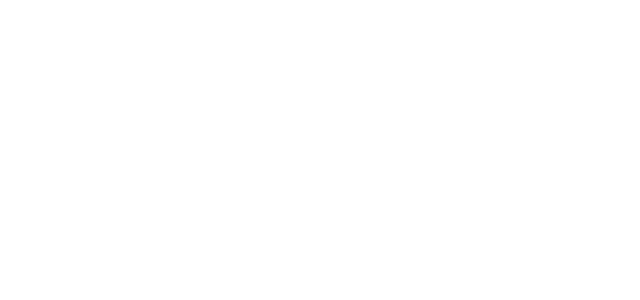
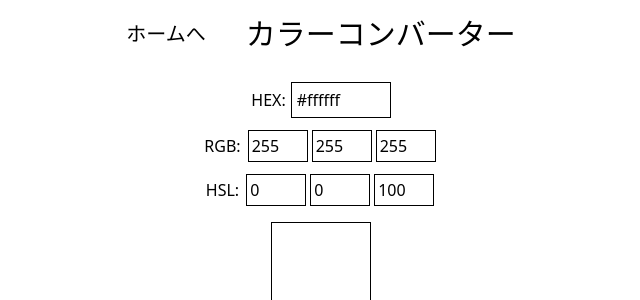
Before and after one commit to ShudoPhysicsClub/spc-tools, a React (Vite) app: page /color-converter in a window 1280 px wide. Before the commit this address had no page. Shown: the top 300 px of the page, without its empty margins (319-959 px from the left). Built offline with nearby package versions, Linux system fonts and the light colour scheme.

Commit message:
Added Color Converter

```diff
--- a/src/App.tsx
+++ b/src/App.tsx
@@ -2,6 +2,7 @@
 import Index from "./pages/Index";
 import SoundPlayer from "./pages/SoundPlayer";
 import Random from "./pages/Random";
+import ColorConverter from "./pages/ColorConverter";
 
 function App() {
   return (
@@ -11,6 +12,7 @@
           <Route path="/" element={<Index />} />
           <Route path="/sound-player" element={<SoundPlayer />} />
           <Route path="/random" element={<Random />} />
+          <Route path="/color-converter" element={<ColorConverter />} />
         </Routes>
       </BrowserRouter>
     </>
--- /dev/null
+++ b/src/pages/ColorConverter.tsx
@@ -0,0 +1,171 @@
+import { useEffect, useState } from "react";
+import Header from "../components/Header";
+
+const hexToRgb = (hex: string): { r: number; g: number; b: number } | null => {
+  const cleaned = hex.replace(/^#/, "");
+  if (!/^([0-9A-Fa-f]{3}){1,2}$/.test(cleaned)) return null;
+
+  const fullHex = cleaned.length === 3
+    ? cleaned.split("").map((c) => c + c).join("")
+    : cleaned;
+
+  const bigint = parseInt(fullHex, 16);
+  return {
+    r: (bigint >> 16) & 255,
+    g: (bigint >> 8) & 255,
+    b: bigint & 255,
+  };
+};
+
+const rgbToHex = (r: number, g: number, b: number): string => {
+  const clamp = (val: number) => Math.max(0, Math.min(255, val));
+  return (
+    "#" +
+    [clamp(r), clamp(g), clamp(b)]
+      .map((x) => x.toString(16).padStart(2, "0"))
+      .join("")
+  );
+};
+
+const rgbToHsl = (r: number, g: number, b: number): { h: number; s: number; l: number } => {
+  r /= 255; g /= 255; b /= 255;
+  const max = Math.max(r, g, b), min = Math.min(r, g, b);
+  const l = (max + min) / 2;
+
+  let h = 0, s = 0;
+  if (max !== min) {
+    const d = max - min;
+    s = l > 0.5 ? d / (2 - max - min) : d / (max + min);
+    switch (max) {
+      case r: h = ((g - b) / d + (g < b ? 6 : 0)); break;
+      case g: h = ((b - r) / d + 2); break;
+      case b: h = ((r - g) / d + 4); break;
+    }
+    h *= 60;
+  }
+  return { h: Math.round(h), s: Math.round(s * 100), l: Math.round(l * 100) };
+};
+
+const hslToRgb = (h: number, s: number, l: number): { r: number; g: number; b: number } => {
+  s /= 100; l /= 100;
+  const c = (1 - Math.abs(2 * l - 1)) * s;
+  const x = c * (1 - Math.abs((h / 60) % 2 - 1));
+  const m = l - c / 2;
+
+  let r = 0, g = 0, b = 0;
+  if (0 <= h && h < 60) [r, g, b] = [c, x, 0];
+  else if (h < 120) [r, g, b] = [x, c, 0];
+  else if (h < 180) [r, g, b] = [0, c, x];
+  else if (h < 240) [r, g, b] = [0, x, c];
+  else if (h < 300) [r, g, b] = [x, 0, c];
+  else [r, g, b] = [c, 0, x];
+
+  return {
+    r: Math.round((r + m) * 255),
+    g: Math.round((g + m) * 255),
+    b: Math.round((b + m) * 255),
+  };
+};
+
+const ColorConverter = () => {
+  const [hex, setHex] = useState("#ffffff");
+  const [rgb, setRgb] = useState({ r: 255, g: 255, b: 255 });
+  const [hsl, setHsl] = useState({ h: 0, s: 0, l: 100 });
+  const [lastChanged, setLastChanged] = useState<"hex" | "rgb" | "hsl" | null>(null);
+
+  useEffect(() => {
+    if (lastChanged === "hex") {
+      const rgbVal = hexToRgb(hex);
+      if (rgbVal) {
+        setRgb(rgbVal);
+        setHsl(rgbToHsl(rgbVal.r, rgbVal.g, rgbVal.b));
+      }
+    }
+  }, [hex]);
+
+  useEffect(() => {
+    if (lastChanged === "rgb") {
+      setHex(rgbToHex(rgb.r, rgb.g, rgb.b));
+      setHsl(rgbToHsl(rgb.r, rgb.g, rgb.b));
+    }
+  }, [rgb]);
+
+  useEffect(() => {
+    if (lastChanged === "hsl") {
+      const rgbVal = hslToRgb(hsl.h, hsl.s, hsl.l);
+      setRgb(rgbVal);
+      setHex(rgbToHex(rgbVal.r, rgbVal.g, rgbVal.b));
+    }
+  }, [hsl]);
+
+  const safeNum = (val: number) => isNaN(val) ? 0 : val;
+
+  return (
+    <div className="flex flex-col items-center justify-center p-[16px]">
+      <Header text="カラーコンバーター" showHome />
+
+      <div className="m-[6px] flex items-center">
+        <label className="mr-[5px]" htmlFor="hex">HEX:</label>
+        <input
+          id="hex"
+          type="text"
+          value={hex}
+          onChange={(e) => {
+            setHex(e.target.value);
+            setLastChanged("hex");
+          }}
+          className="border border-black p-[5px] w-[100px]"
+        />
+      </div>
+
+      <div className="m-[6px] flex items-center">
+        <label className="mr-[5px]">RGB:</label>
+        {["r", "g", "b"].map((key) => (
+          <input
+            key={key}
+            type="number"
+            min={0}
+            max={255}
+            value={rgb[key as keyof typeof rgb]}
+            onChange={(e) => {
+              setRgb((prev) => ({
+                ...prev,
+                [key]: safeNum(e.target.valueAsNumber)
+              }));
+              setLastChanged("rgb");
+            }}
+            className="w-[60px] mx-[2px] border border-black p-[3px]"
+          />
+        ))}
+      </div>
+
+      <div className="m-[6px] flex items-center">
+        <label className="mr-[5px]">HSL:</label>
+        {["h", "s", "l"].map((key, idx) => (
+          <input
+            key={key}
+            type="number"
+            min={idx === 0 ? 0 : 0}
+            max={idx === 0 ? 360 : 100}
+            value={hsl[key as keyof typeof hsl]}
+            onChange={(e) => {
+              setHsl((prev) => ({
+                ...prev,
+                [key]: safeNum(e.target.valueAsNumber)
+              }));
+              setLastChanged("hsl");
+            }}
+            className="w-[60px] mx-[2px] border border-black p-[3px]"
+          />
+        ))}
+      </div>
+
+      <div
+        className="w-[100px] h-[100px] border mt-[10px]"
+        style={{ backgroundColor: hex }}
+      />
+    </div>
+  );
+};
+
+export default ColorConverter;
--- a/src/pages/Index.tsx
+++ b/src/pages/Index.tsx
@@ -20,6 +20,11 @@
             onClick={() => navigate("/random")}
             text={"乱数メーカー"}
           />
+          <Button
+            className="text-2xl m-[5px] border-black border-[1px] cursor-pointer"
+            onClick={() => navigate("/color-converter")}
+            text={"カラーコンバーター"}
+          />
         </div>
       </div>
     </>
```
